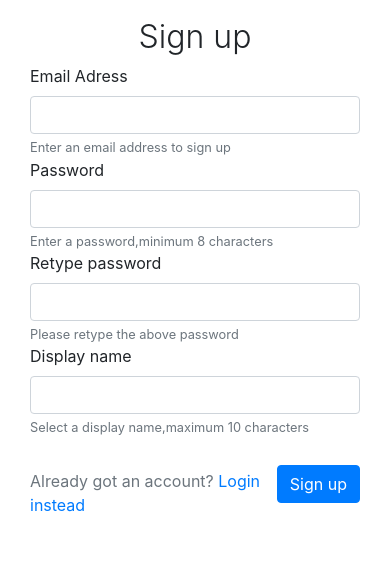
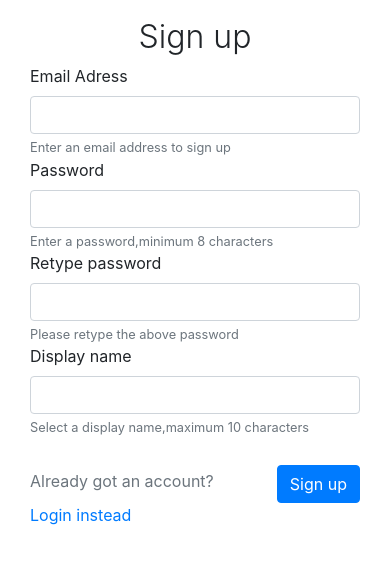
Before and after one commit to Senpai013045/bootstrappedapp, a plain HTML site: page index.html in a window 390 px wide. Shown: the part 62-626 px from the top of the page. Drawn offline with nearby package versions, Linux system fonts and the light colour scheme; no server answers.

Commit message:
media query to fix the form text

```diff
--- a/style.css
+++ b/style.css
@@ -32,3 +32,9 @@ ul.navbar-nav > li:hover {
 #createPost {
   width: 100%;
 }
+@media only screen and (max-width: 576px) {
+  #switchToLogin {
+    clear: both;
+    float: left;
+  }
+}
```
